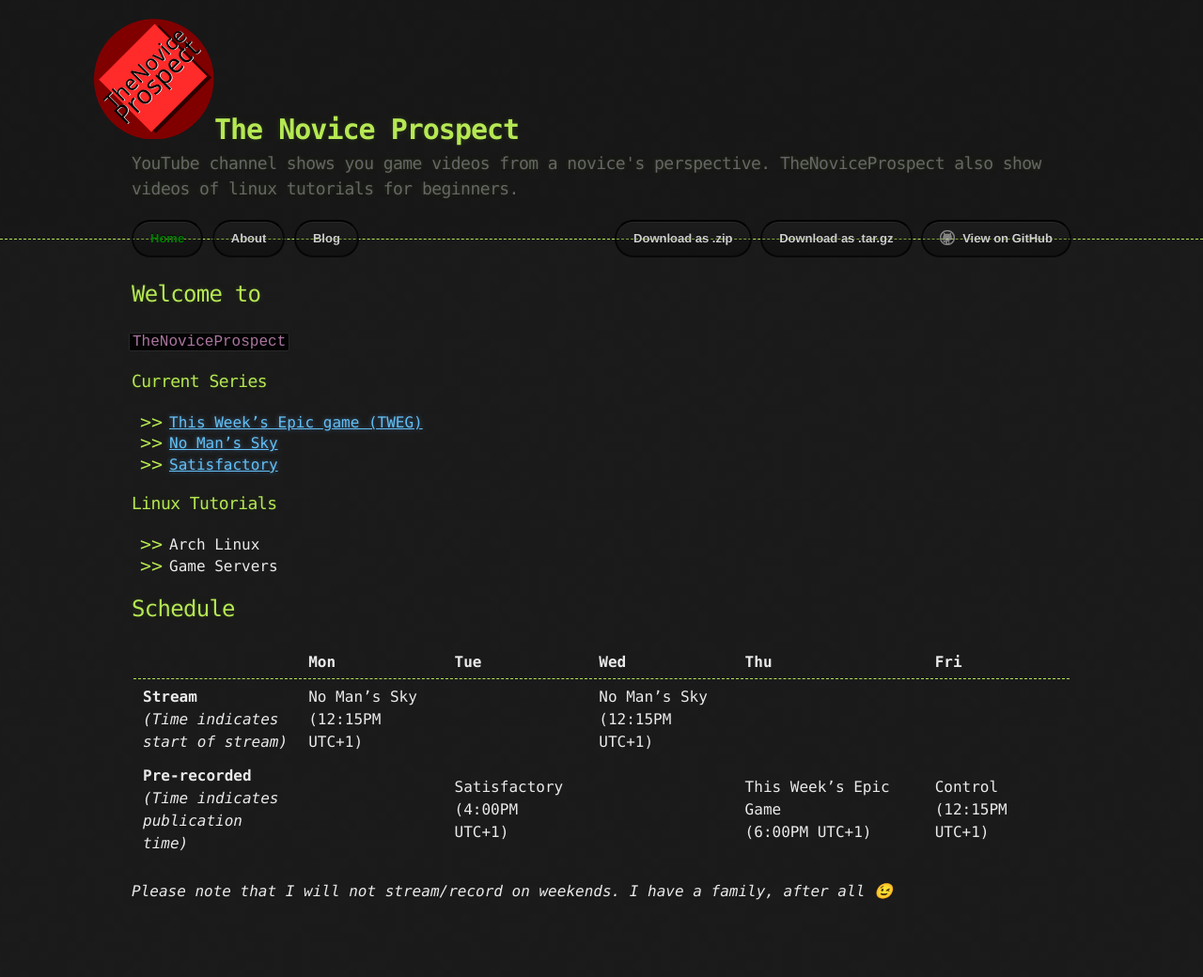
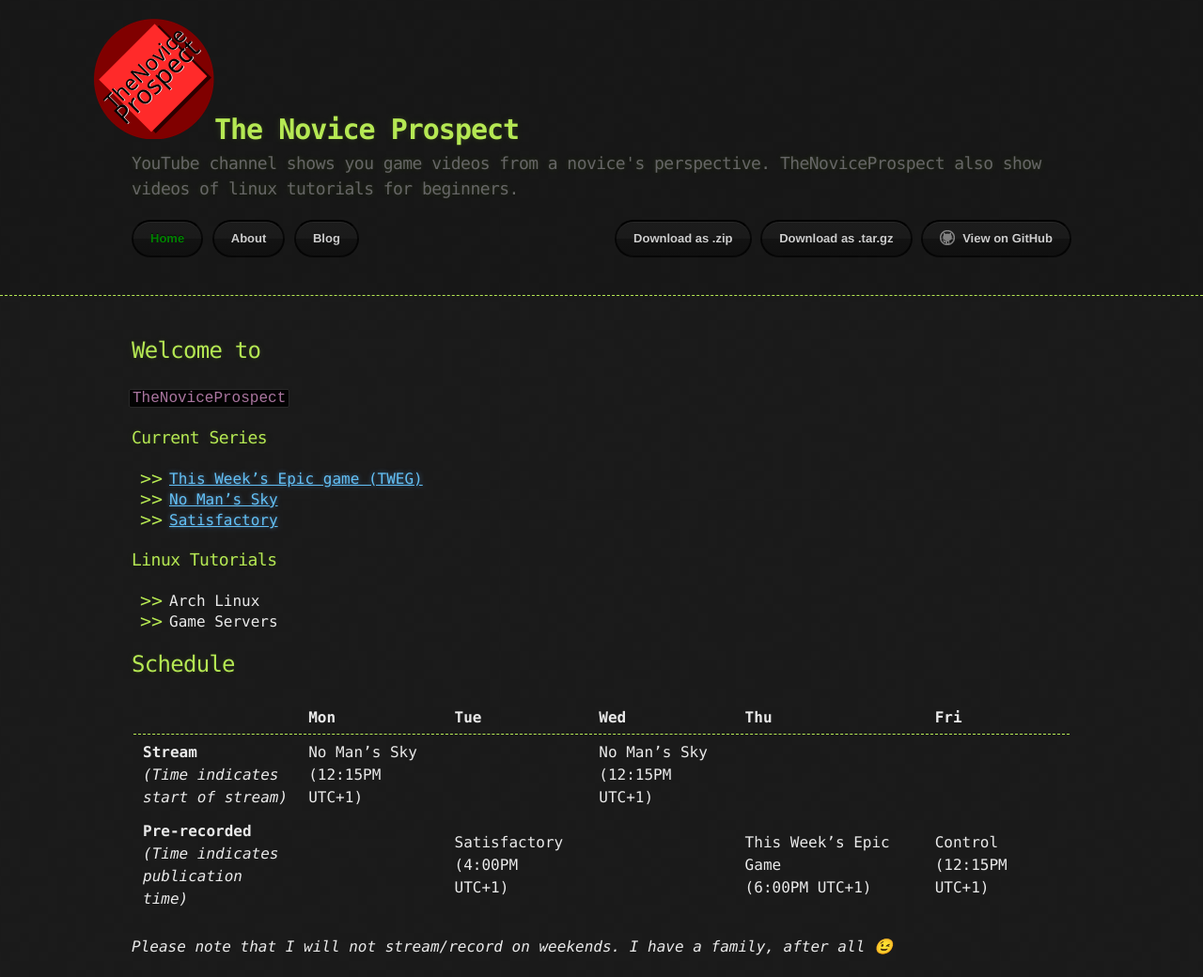
Before and after one commit to TheNoviceProspect/thenoviceprospect.github.io, a Jekyll site: the page built from index.md, in a window 1280 px wide. Shown: the whole page at 94% size. Built offline with Jekyll 4.4.1, drawn with Linux system fonts in a browser that asks for light colours; emoji names are drawn with the system emoji font; our own code applies the rules of GitHub Pages for plain Markdown files; before the commit the page ends 981 px from its top, so only the background shows below that.

Commit message:
very "hacky" clearfix (i hope)

```diff
--- a/_layouts/default.html
+++ b/_layouts/default.html
@@ -26,7 +26,9 @@
                 <a href="{{ site.github.repository_url }}" class="btn btn-github"><span class="icon"></span>View on GitHub</a>
                 </div>
             {% endif %}
-        </nav></section>
+            <div style="clear: both;"></div>
+          </nav>
+        </section>
       </div>
     </header>
 
```
